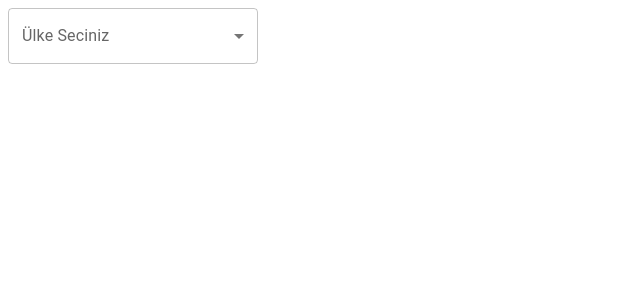
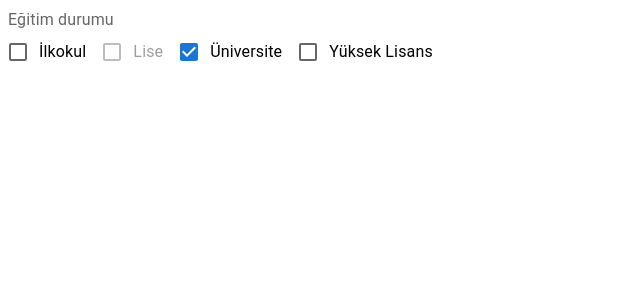
Before and after one commit to EkremL/MaterialUIBasicExamples, a React (Vite) app in the folder MUIBasics/: page / in a window 1280 px wide. Shown: the top 300 px of the page, without its empty margins (0-640 px from the left). Built offline with nearby package versions, Linux system fonts and the light colour scheme.

Commit message:
checkboxes

```diff
--- a/MUIBasics/src/App.tsx
+++ b/MUIBasics/src/App.tsx
@@ -4,6 +4,8 @@ import Lesson2_Button from "./Components/Lesson2_Button";
 import Lesson3_TextField from "./Components/Lesson3_TextField";
 import Lesson4_RadioGroup from "./Components/Lesson4_RadioGroup";
 import Lesson5_Select from "./Components/Lesson5_Select";
+import Lesson6_MultipleSelect from "./Components/Lesson6_MultipleSelect";
+import Lesson7_Checkbox from "./Components/Lesson7_Checkbox";
 import RadioExample from "./Components/RadioExample";
 
 function App() {
@@ -14,7 +16,9 @@ function App() {
       {/* <Lesson3_TextField/> */}
       {/* <Lesson4_RadioGroup/> */}
       {/* <RadioExample/> */}
-      <Lesson5_Select />
+      {/* <Lesson5_Select /> */}
+      {/* <Lesson6_MultipleSelect/> */}
+      <Lesson7_Checkbox/>
     </div>
   );
 }
--- /dev/null
+++ b/MUIBasics/src/Components/Lesson6_MultipleSelect.tsx
@@ -0,0 +1,33 @@
+import { Box, TextField, MenuItem } from "@mui/material";
+import { useState } from "react";
+const Lesson6_MultipleSelect = () => {
+  const [country, setCountry] = useState<string[]>([]);
+  console.log(country);
+  return (
+    <Box width="250px">
+      {/* MULTI SELECTION  (selectprops) ve array tanimlanmalidir*/}
+      <TextField
+        SelectProps={{
+          multiple: true,
+        }}
+        select
+        label="Ülke Seciniz"
+        fullWidth
+        value={country}
+        onChange={(e) =>
+          setCountry(
+            typeof e.target.value === "string"
+              ? e.target.value.split(" , ")
+              : e.target.value
+          )
+        }
+      >
+        <MenuItem value="TR">Türkiye</MenuItem>
+        <MenuItem value="USA">ABD</MenuItem>
+        <MenuItem value="FR">Fransa</MenuItem>
+      </TextField>
+    </Box>
+  );
+};
+
+export default Lesson6_MultipleSelect;
--- /dev/null
+++ b/MUIBasics/src/Components/Lesson7_Checkbox.tsx
@@ -0,0 +1,29 @@
+import {
+  Box,
+  FormControlLabel,
+  FormControl,
+  Checkbox,
+  FormLabel,
+  FormGroup,
+  FormHelperText,
+} from "@mui/material";
+
+const Lesson7_Checkbox = () => {
+  return (
+    <Box>
+      <FormControl>
+        <FormLabel>Eğitim durumu</FormLabel>
+        <FormGroup row>
+          <FormControlLabel control={<Checkbox />} label="İlkokul" />
+          {/* disabled */}
+          <FormControlLabel disabled control={<Checkbox />} label="Lise" />
+          {/* default checked */}
+          <FormControlLabel control={<Checkbox defaultChecked />} label="Üniversite" />
+          <FormControlLabel control={<Checkbox />} label="Yüksek Lisans" />
+        </FormGroup>
+      </FormControl>
+    </Box>
+  );
+};
+
+export default Lesson7_Checkbox;
```
Also changed, not shown: MUIBasics/src/Components/Lesson5_Select.tsx (+11 -8 lines).
